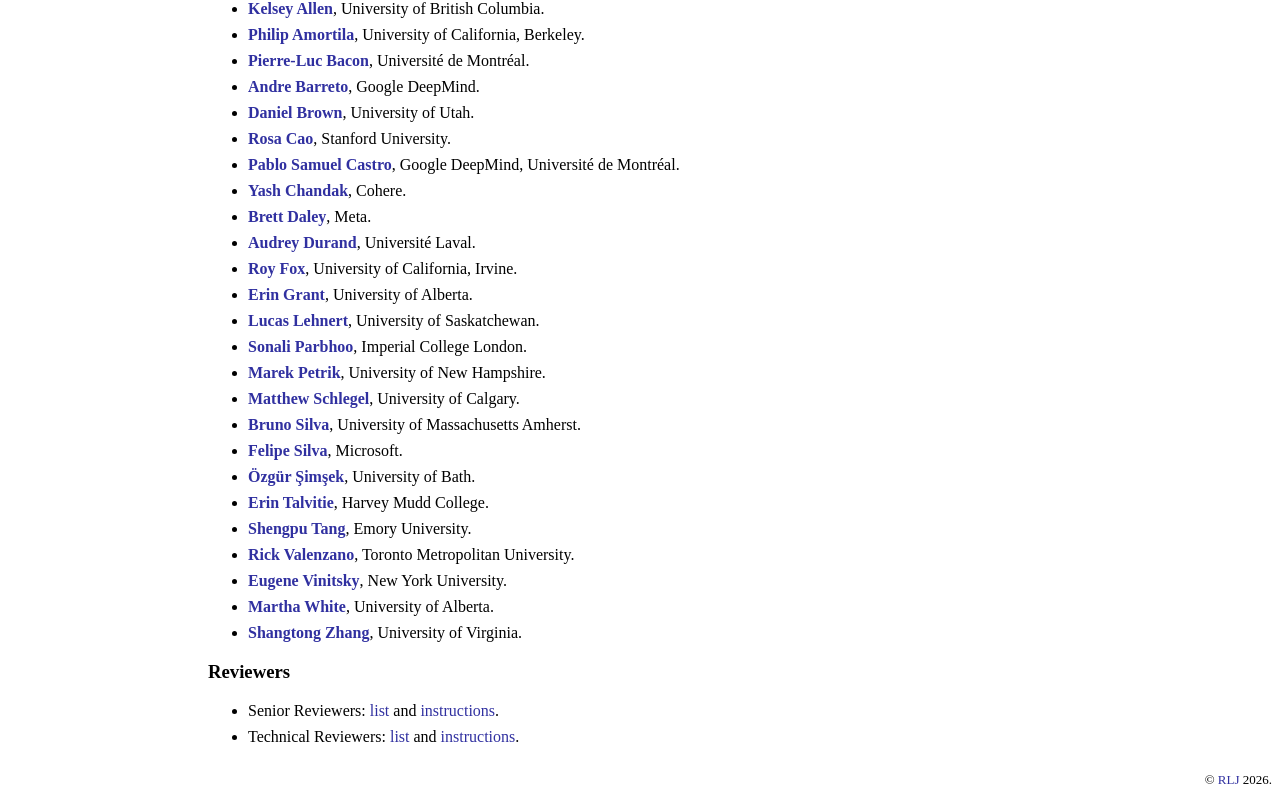
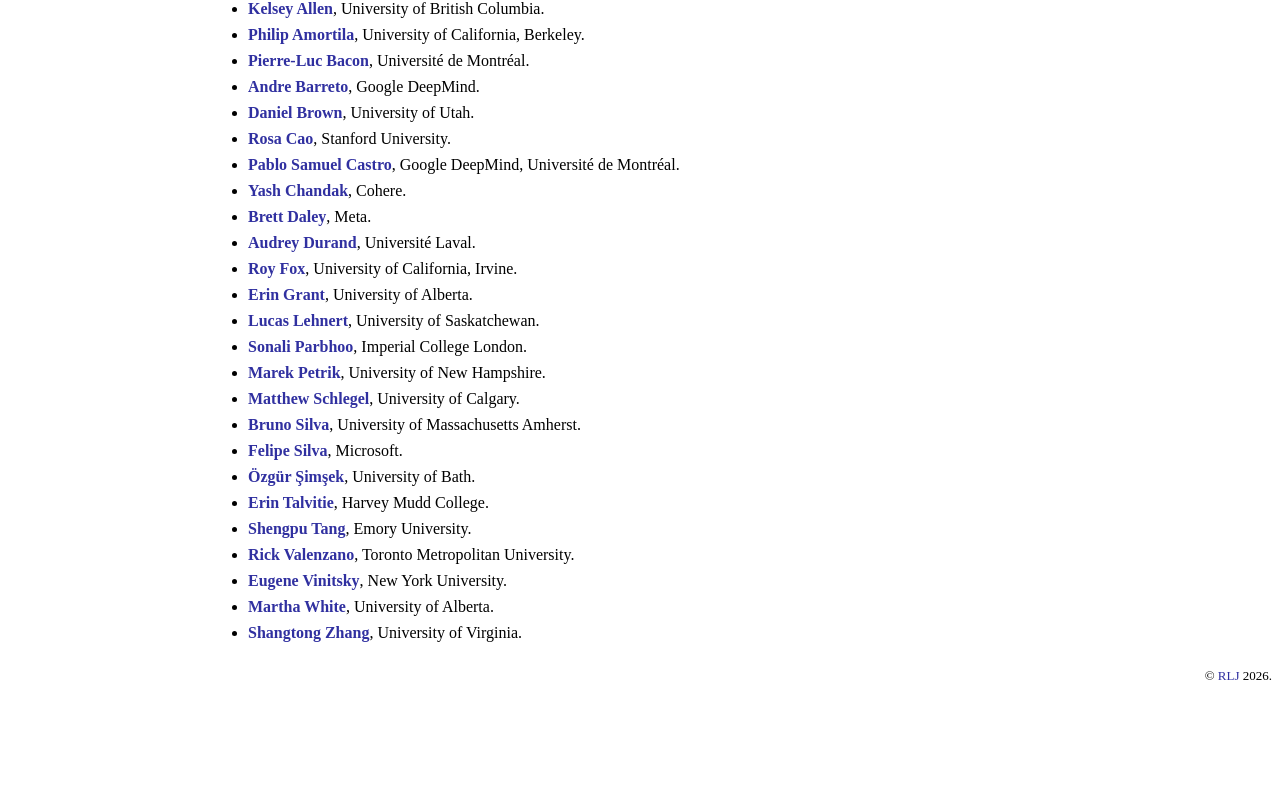
Before and after one commit to rl-journal/rlj-website, a Next.js app: page /board in a window 1280 px wide. Shown: the part 431-1232 px from the top of the page. After the commit the page ends 1128 px from the top, so only its background shows below. Built offline with nearby package versions, Linux system fonts and the light colour scheme.

Commit message:
hiding reviewer lists

```diff
--- a/app/board/page.tsx
+++ b/app/board/page.tsx
@@ -1,7 +1,6 @@
 import type { Metadata } from "next";
 import { getBoard } from "@/lib/content";
 import PersonList from "@/components/PersonList";
-import ReviewerLinks from "@/components/ReviewerLinks";
 
 export const metadata: Metadata = { title: "Editorial Board" };
 
@@ -18,10 +17,8 @@
           <PersonList members={group.members} />
         </section>
       ))}
-      <section>
-        <h3>Reviewers</h3>
-        <ReviewerLinks />
-      </section>
+      {/* Reviewers section hidden for now. To restore: rename app/_reviewers
+          back to app/reviewers and put <ReviewerLinks /> back here. */}
     </div>
   );
 }
```
Also changed, not shown: app/_reviewers/page.tsx (renamed from app/reviewers/page.tsx), app/_reviewers/senior/page.tsx (renamed from app/reviewers/senior/page.tsx), app/_reviewers/technical/page.tsx (renamed from app/reviewers/technical/page.tsx).
